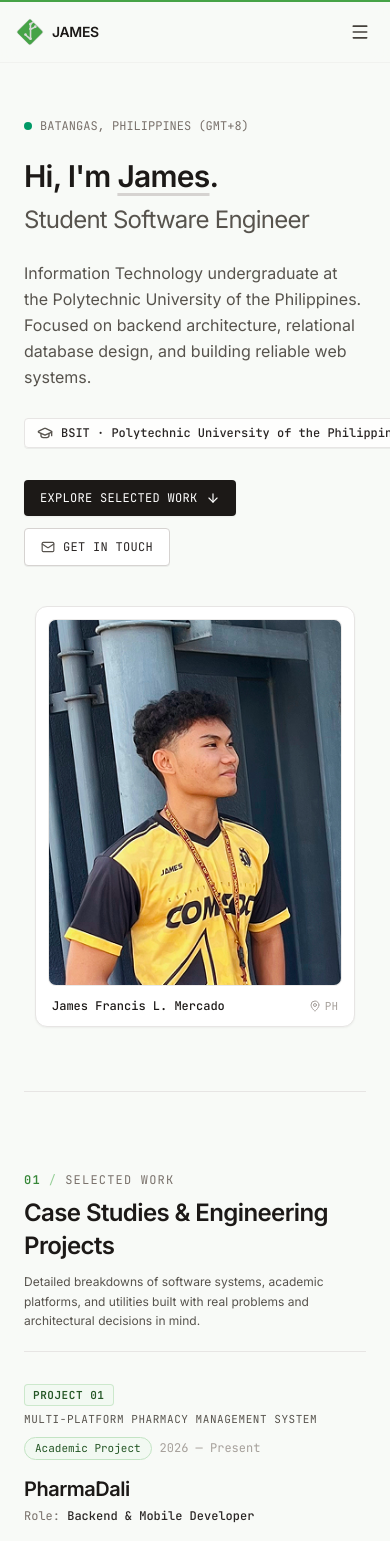
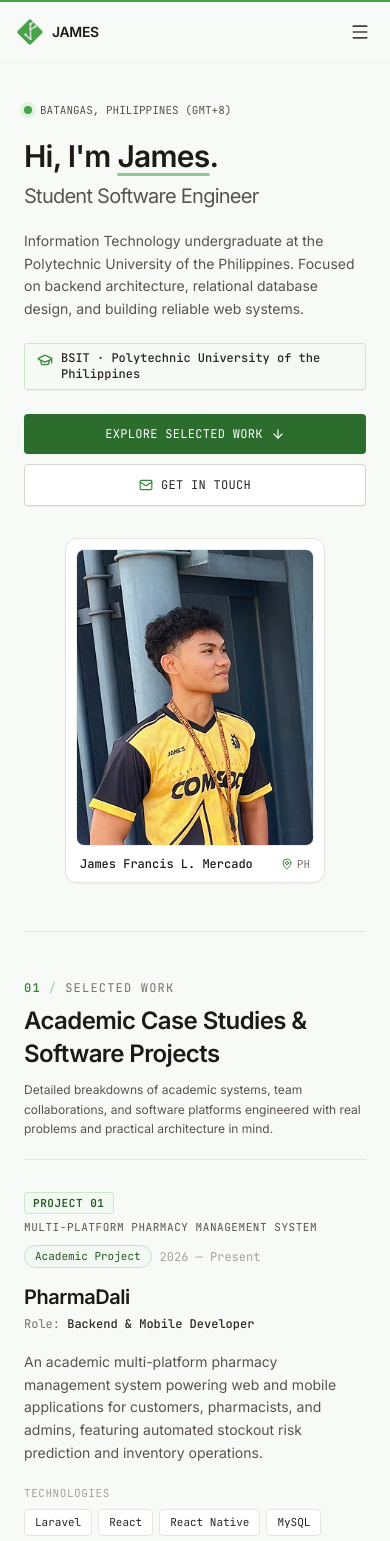
Before and after one commit to Jamexuu/Jamexuu.github.io, a React (Vite) app: page / in a window 390 px wide. Shown: the top 1541 px of the page. Built offline with nearby package versions, Linux system fonts and the light colour scheme.

Commit message:
refactor(sections): update section headers, green accents, and mobile-to-desktop layouts

```diff
--- a/src/sections/IntroSection.tsx
+++ b/src/sections/IntroSection.tsx
@@ -4,65 +4,65 @@ import profilePic from "../assets/2_Mercado_JamesFrancis_Pic 2.png";
 
 export default function IntroSection() {
   return (
-    <section className="pt-28 pb-16 sm:pt-32 sm:pb-20 border-b border-stone-200">
-      <div className="grid grid-cols-1 lg:grid-cols-12 gap-10 lg:gap-12 items-center">
+    <section className="pt-24 pb-12 sm:pt-28 sm:pb-16 lg:pt-32 lg:pb-20 border-b border-stone-200">
+      <div className="grid grid-cols-1 md:grid-cols-12 gap-8 sm:gap-10 lg:gap-12 items-center">
         {/* Left Column: Intro copy & engineering metadata */}
-        <div className="lg:col-span-7 space-y-6">
+        <div className="md:col-span-7 space-y-5 sm:space-y-6 min-w-0">
           {/* Location & Timezone Stamp */}
-          <div className="inline-flex items-center gap-2 font-mono text-xs text-stone-500">
-            <span className="w-2 h-2 rounded-full bg-emerald-600"></span>
+          <div className="inline-flex items-center gap-2 font-mono text-[11px] sm:text-xs text-stone-600">
+            <span className="w-2 h-2 rounded-full bg-brand-500 ring-4 ring-brand-100 shrink-0"></span>
             <span>BATANGAS, PHILIPPINES (GMT+8)</span>
           </div>
 
           {/* Heading */}
           <div className="space-y-2">
-            <h1 className="text-3xl sm:text-4xl md:text-5xl font-semibold text-stone-900 tracking-tight leading-tight">
-              Hi, I'm <span className="underline decoration-stone-300 underline-offset-6">James</span>.
-              <span className="block text-2xl sm:text-3xl md:text-4xl font-normal text-stone-600 mt-2">
+            <h1 className="text-3xl sm:text-4xl lg:text-5xl font-semibold text-stone-900 tracking-tight leading-tight">
+              Hi, I'm <span className="underline decoration-brand-400/70 underline-offset-6">James</span>.
+              <span className="block text-xl sm:text-2xl lg:text-4xl font-normal text-stone-600 mt-1.5 sm:mt-2">
                 Student Software Engineer
               </span>
             </h1>
           </div>
 
           {/* Statement */}
-          <p className="text-stone-600 text-base sm:text-lg max-w-xl leading-relaxed">
+          <p className="text-stone-600 text-sm sm:text-base lg:text-lg max-w-xl leading-relaxed">
             Information Technology undergraduate at the Polytechnic University of the Philippines.
             Focused on backend architecture, relational database design, and building reliable web systems.
           </p>
 
-          {/* Institutional Badge (single instance, fully visible) */}
-          <div className="pt-1 font-mono text-xs">
-            <div className="inline-flex items-center gap-2 px-3 py-1.5 rounded border border-stone-200 bg-white/80 text-stone-800 shadow-2xs">
-              <GraduationCap className="w-4 h-4 text-stone-600 shrink-0" />
-              <span className="font-medium whitespace-nowrap">
+          {/* Institutional Badge (single instance, wraps cleanly on small phones) */}
+          <div className="pt-0.5 font-mono text-xs max-w-full">
+            <div className="inline-flex items-start sm:items-center gap-2 px-3 py-1.5 rounded border border-brand-200/80 bg-brand-50/50 text-stone-800 shadow-2xs max-w-full">
+              <GraduationCap className="w-4 h-4 text-brand-600 shrink-0 mt-0.5 sm:mt-0" />
+              <span className="font-medium leading-snug">
                 BSIT · Polytechnic University of the Philippines
               </span>
             </div>
           </div>
 
           {/* Action CTAs */}
-          <div className="pt-2 flex flex-wrap items-center gap-3">
+          <div className="pt-1 sm:pt-2 flex flex-col sm:flex-row items-stretch sm:items-center gap-2.5 sm:gap-3">
             <a
               href="#work"
-              className="inline-flex items-center gap-2 px-4 py-2.5 rounded bg-stone-900 hover:bg-stone-800 text-white text-xs font-mono tracking-wide transition-colors shadow-xs"
+              className="inline-flex items-center justify-center gap-2 px-4 py-3 sm:py-2.5 rounded bg-brand-700 hover:bg-brand-800 text-white text-xs font-mono tracking-wide transition-colors shadow-xs"
             >
               <span>EXPLORE SELECTED WORK</span>
-              <ArrowDown className="w-3.5 h-3.5" />
+              <ArrowDown className="w-3.5 h-3.5 shrink-0" />
             </a>
 
             <a
               href="#contact"
-              className="inline-flex items-center gap-2 px-4 py-2.5 rounded border border-stone-300 bg-white hover:bg-stone-50 text-stone-800 text-xs font-mono tracking-wide transition-colors shadow-2xs"
+              className="inline-flex items-center justify-center gap-2 px-4 py-3 sm:py-2.5 rounded border border-stone-300 bg-white hover:border-brand-300 hover:bg-brand-50/40 text-stone-800 text-xs font-mono tracking-wide transition-colors shadow-2xs"
             >
-              <Mail className="w-3.5 h-3.5 text-stone-600" />
+              <Mail className="w-3.5 h-3.5 text-brand-600 shrink-0" />
               <span>GET IN TOUCH</span>
             </a>
           </div>
         </div>
 
-        {/* Right Column: Clean Developer Portrait (No redundant tags or tech lists) */}
-        <div className="lg:col-span-5 flex justify-center lg:justify-end">
-          <div className="w-full max-w-xs sm:max-w-sm rounded-xl border border-stone-200 bg-white p-3 shadow-xs">
+        {/* Right Column: Clean Developer Portrait */}
+        <div className="md:col-span-5 flex justify-center md:justify-end">
+          <div className="w-full max-w-[260px] sm:max-w-xs md:max-w-sm rounded-xl border border-stone-200 hover:border-brand-200 bg-white p-2.5 sm:p-3 shadow-xs transition-colors">
             <div className="aspect-4/5 w-full overflow-hidden rounded-lg bg-stone-100 border border-stone-200/60">
               <img
                 src={profilePic}
@@ -70,10 +70,10 @@ export default function IntroSection() {
                 className="w-full h-full object-cover"
               />
             </div>
-            <div className="mt-3 px-1 flex items-center justify-between font-mono text-xs text-stone-600">
-              <span className="font-medium text-stone-900">{personalInfo.name}</span>
-              <span className="text-stone-400 text-[11px] flex items-center gap-1">
-                <MapPin className="w-3 h-3" />
+            <div className="mt-2.5 sm:mt-3 px-1 flex items-center justify-between gap-2 font-mono text-xs text-stone-600">
+              <span className="font-medium text-stone-900 truncate">{personalInfo.name}</span>
+              <span className="text-stone-500 text-[11px] flex items-center gap-1 shrink-0">
+                <MapPin className="w-3 h-3 text-brand-600 shrink-0" />
                 <span>PH</span>
               </span>
             </div>
--- a/src/sections/WorkSection.tsx
+++ b/src/sections/WorkSection.tsx
@@ -5,12 +5,12 @@ import { FolderGit2 } from "lucide-react";
 
 export default function WorkSection() {
   return (
-    <section id="work" className="py-20 border-b border-stone-200">
+    <section id="work" className="scroll-mt-16 sm:scroll-mt-20 py-12 sm:py-16 lg:py-20 border-b border-stone-200">
       <SectionHeader
         number="01"
         label="SELECTED WORK"
-        title="Case Studies & Engineering Projects"
-        description="Detailed breakdowns of software systems, academic platforms, and utilities built with real problems and architectural decisions in mind."
+        title="Academic Case Studies & Software Projects"
+        description="Detailed breakdowns of academic systems, team collaborations, and software platforms engineered with real problems and practical architecture in mind."
       />
 
       <div className="space-y-4">
@@ -24,16 +24,16 @@ export default function WorkSection() {
       </div>
 
       {/* GitHub Outbound Note */}
-      <div className="mt-8 p-4 rounded-lg border border-dashed border-stone-300 bg-white/50 flex flex-col sm:flex-row items-center justify-between gap-3 text-xs font-mono">
-        <div className="flex items-center gap-2 text-stone-600">
-          <FolderGit2 className="w-4 h-4 text-stone-500" />
-          <span>More experimental scripts, coursework repositories, and prototypes on GitHub</span>
+      <div className="mt-8 p-4 rounded-lg border border-dashed border-brand-200 bg-brand-50/35 flex flex-col sm:flex-row sm:items-center justify-between gap-3 text-xs font-mono">
+        <div className="flex items-start sm:items-center gap-2.5 text-stone-700 min-w-0">
+          <FolderGit2 className="w-4 h-4 text-brand-600 shrink-0 mt-0.5 sm:mt-0" />
+          <span className="leading-relaxed">More experimental scripts, coursework repositories, and prototypes on GitHub</span>
         </div>
         <a
           href="https://github.com/Jamexuu?tab=repositories"
           target="_blank"
           rel="noreferrer"
-          className="text-stone-900 font-semibold hover:underline underline-offset-4"
+          className="text-brand-800 hover:text-brand-600 font-semibold hover:underline underline-offset-4 transition-colors shrink-0 whitespace-nowrap self-start sm:self-auto"
         >
           VIEW ALL REPOSITORIES ↗
         </a>
```
Also changed, not shown: src/sections/ContactSection.tsx (+27 -25 lines), src/sections/StackSection.tsx (+30 -17 lines).
